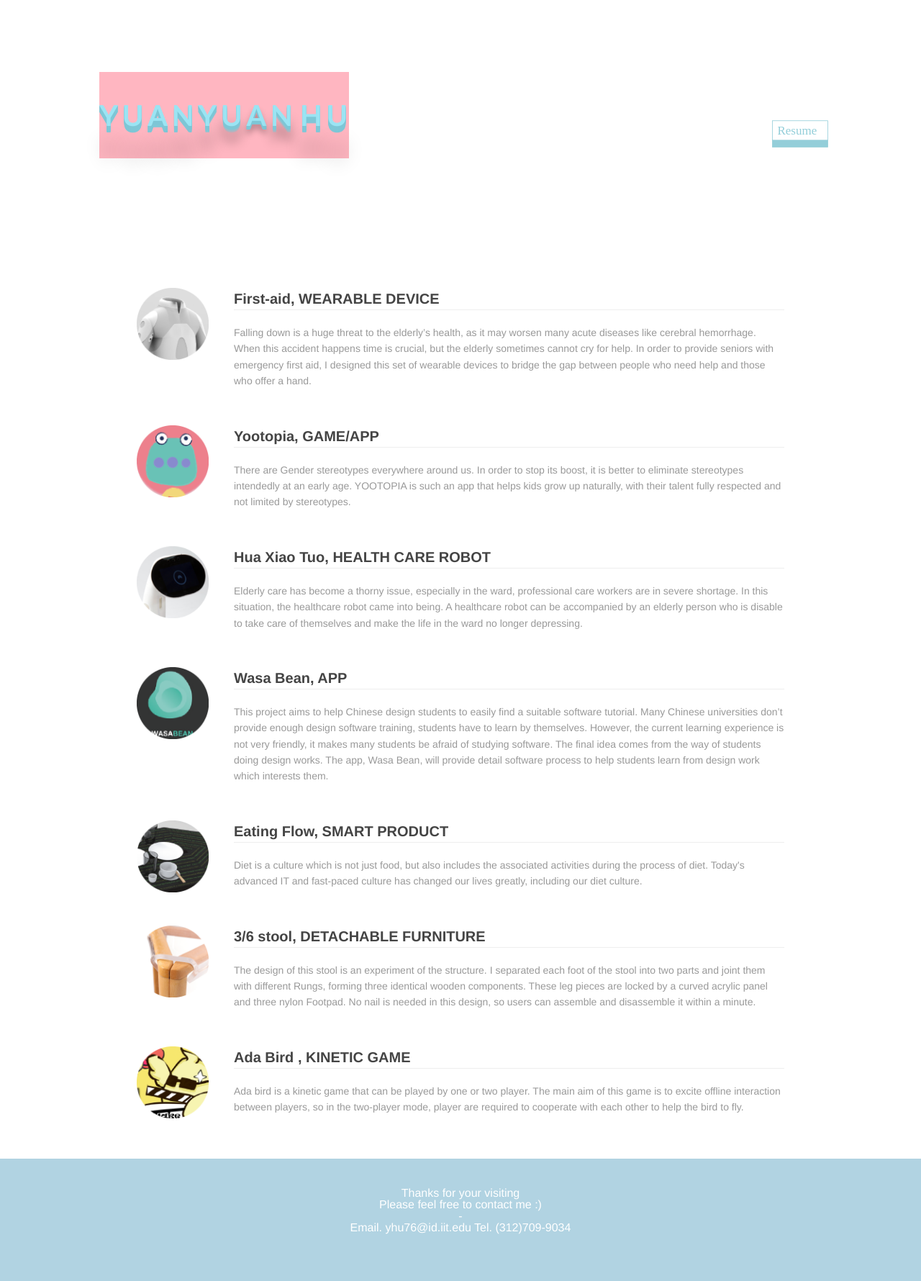
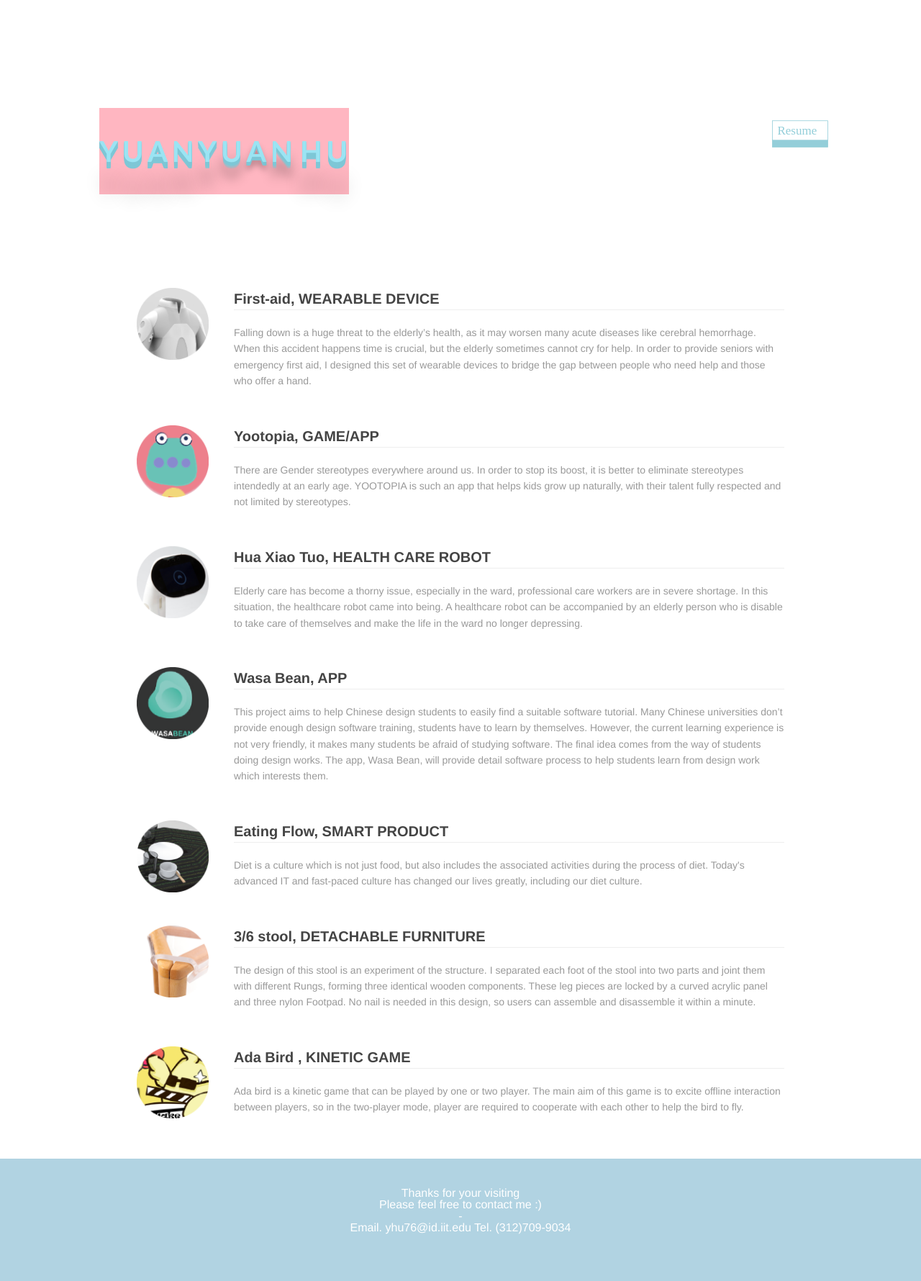
Before and after one commit to yuanyuanhu96/Potfolio-Archive, a Jekyll site: the page built from index.md, in a window 1280 px wide. Shown: the whole page at 72% size. Built offline with Jekyll 4.4.1, drawn with Linux system fonts in a browser that asks for light colours.

Commit message:
Update style.css

```diff
--- a/_includes/style.css
+++ b/_includes/style.css
@@ -236,8 +236,8 @@ a.NaviProject:hover {
   text-shadow: 0px 0px;
   //font: Georgia;
   font-style: normal;
-  font-weight: 600;
-  //margin-top: 50px;
+  font-weight: 700;
+  margin-top: 50px;
   margin-left: 10px;
   background-color: #FFB6C1;//测试区域
 }
```
